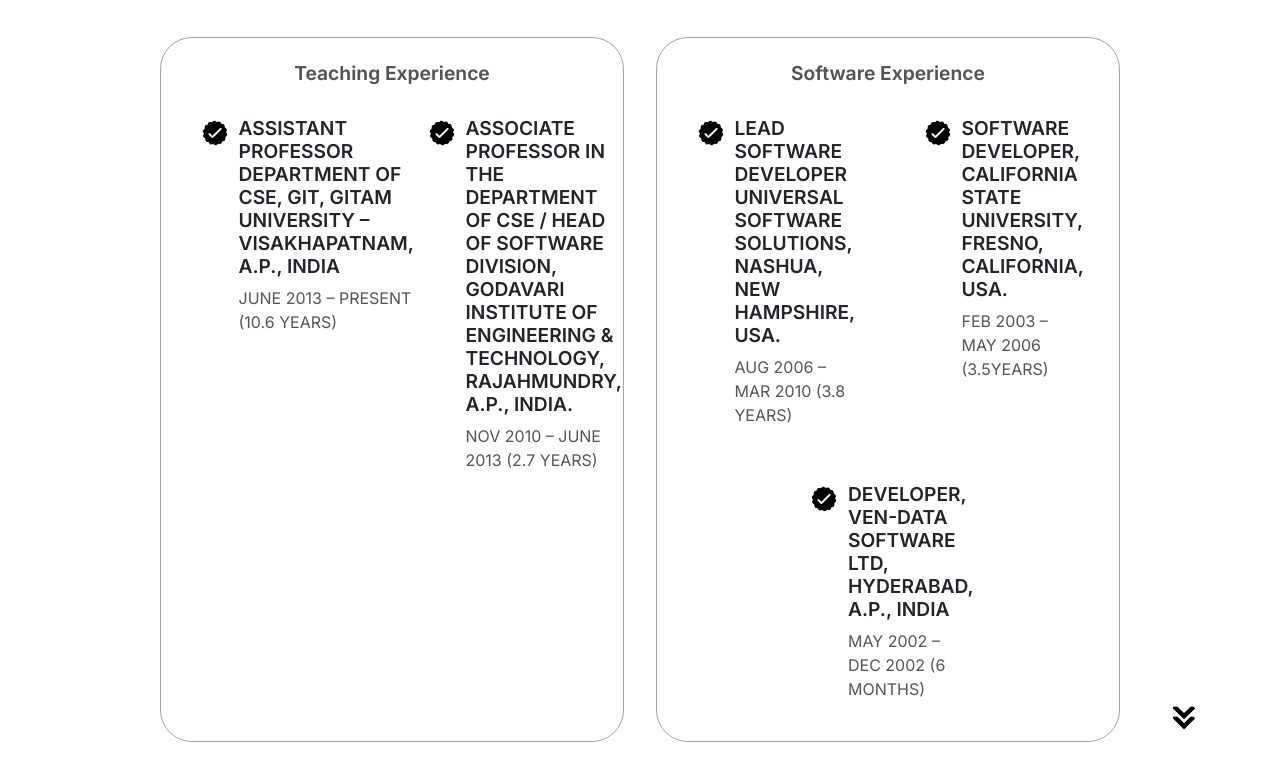
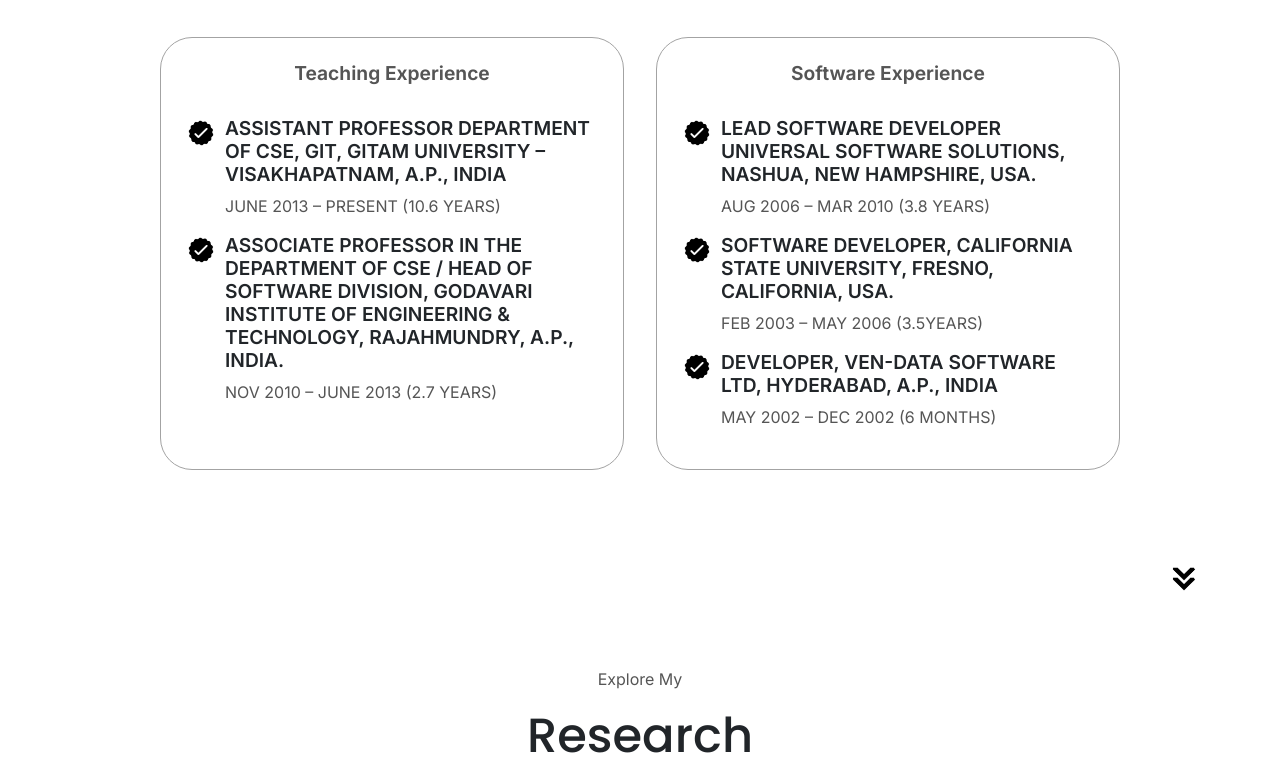
Before and after one commit to Prateek22672/portfolio, a plain HTML site: page index.html in a window 1280 px wide. Shown: the part 1797-2567 px from the top of the page. Drawn offline with nearby package versions, Linux system fonts and the light colour scheme; a web font is replaced by a local one.

Commit message:
Update index.css

```diff
--- a/index.css
+++ b/index.css
@@ -306,7 +306,6 @@ section {
 }
 
 .article-container {
-    display: flex;
     text-align: initial;
     flex-wrap: wrap;
     flex-direction: row;
@@ -316,7 +315,8 @@ section {
 
 article {
     display: flex;
-    width: 10rem;
+    width: auto;
+    height: auto;
     justify-content: space-around;
     gap: 0.5rem;
 }
@@ -360,7 +360,6 @@ article .icon {
 /* CONTACT */
 /* Contact Section */
 #contact {
-    margin-top: 2https://www.linkedin.com/in/praneel-ankireddy-5295b9a0vh;
     display: block;
     position: relative;
     padding: 4rem 2rem;
```
